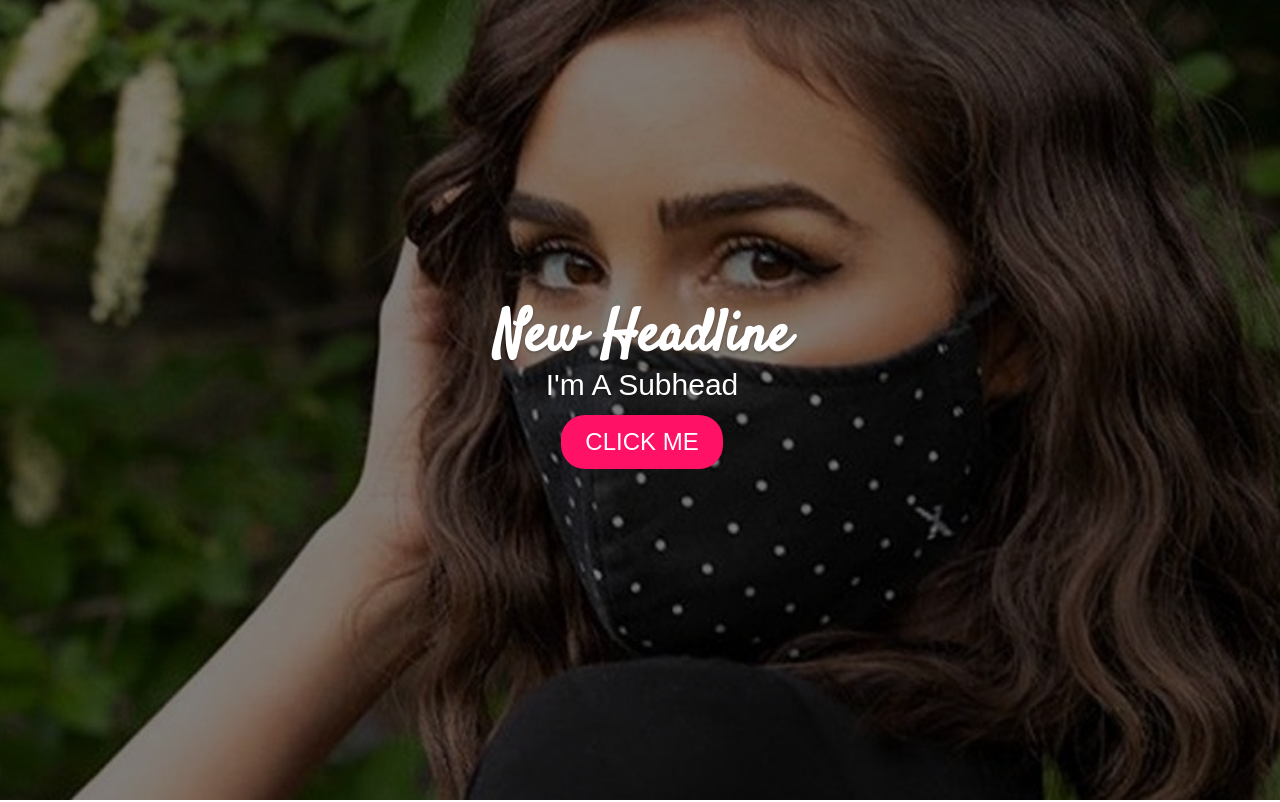
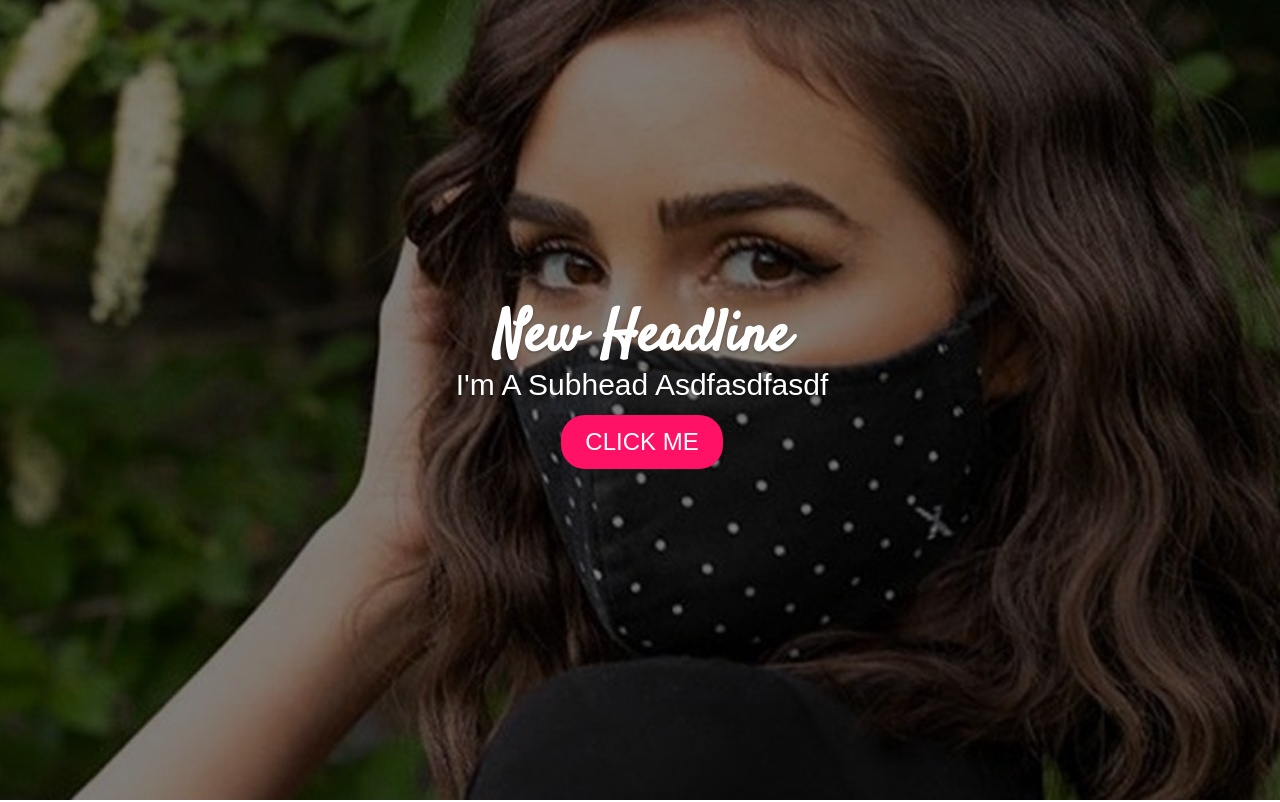
Before and after one commit to kevaleb/hardwarecampaigns, a plain HTML site: page index.html in a window 1280 px wide. Shown: the top 802 px of the page. Drawn offline with Linux system fonts and the light colour scheme.

Commit message:
Update index.html
asdfghfjkhghfytre

```diff
--- a/index.html
+++ b/index.html
@@ -11,7 +11,7 @@
     <div class="banner">
         <hgroup>
             <h1>New Headline</h1>
-            <h2>I'm a subhead</h2>
+            <h2>I'm a subhead asdfasdfasdf</h2>
             <a href="#">Click Me</a>
         </hgroup>
     </div>
```
